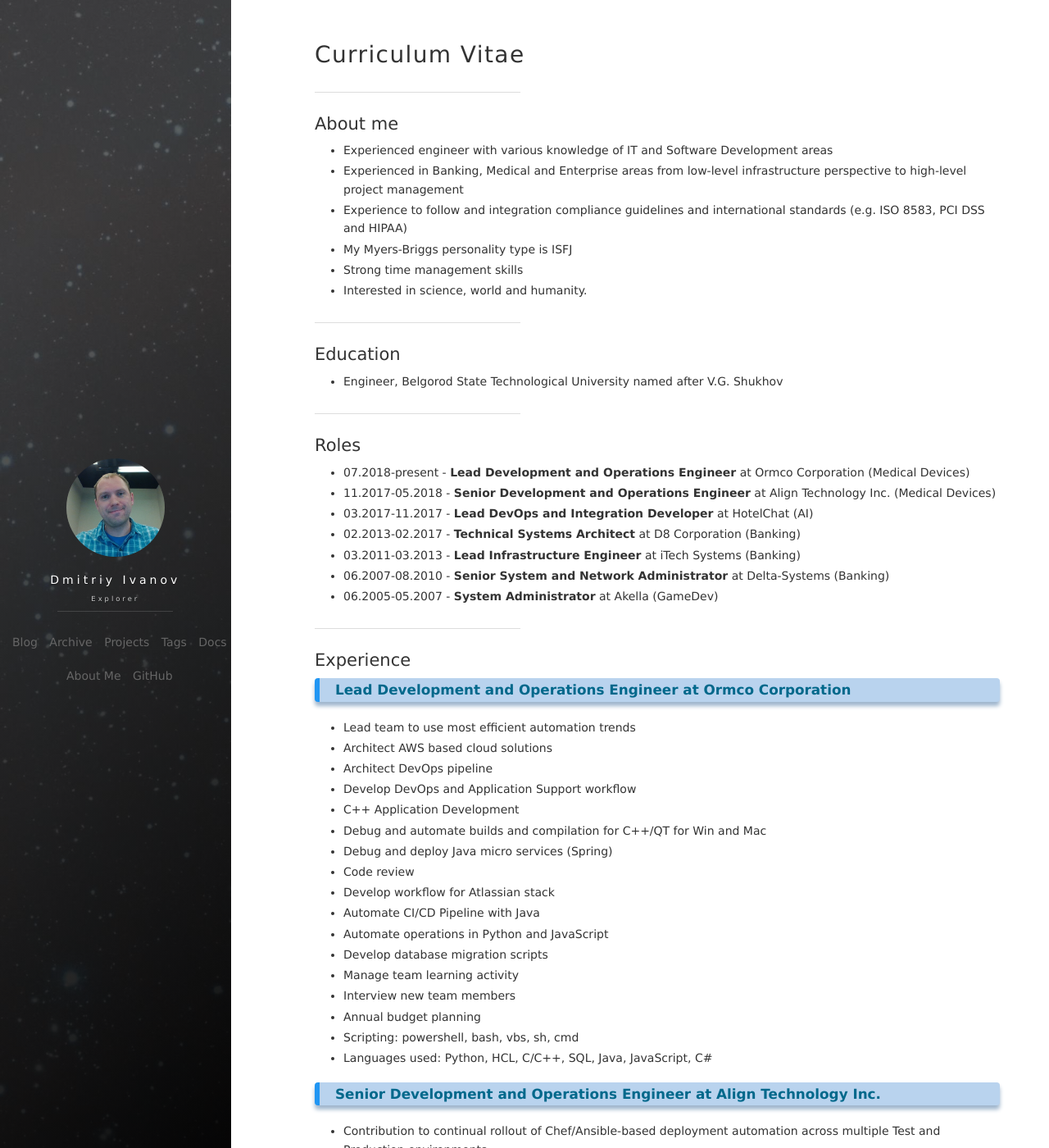
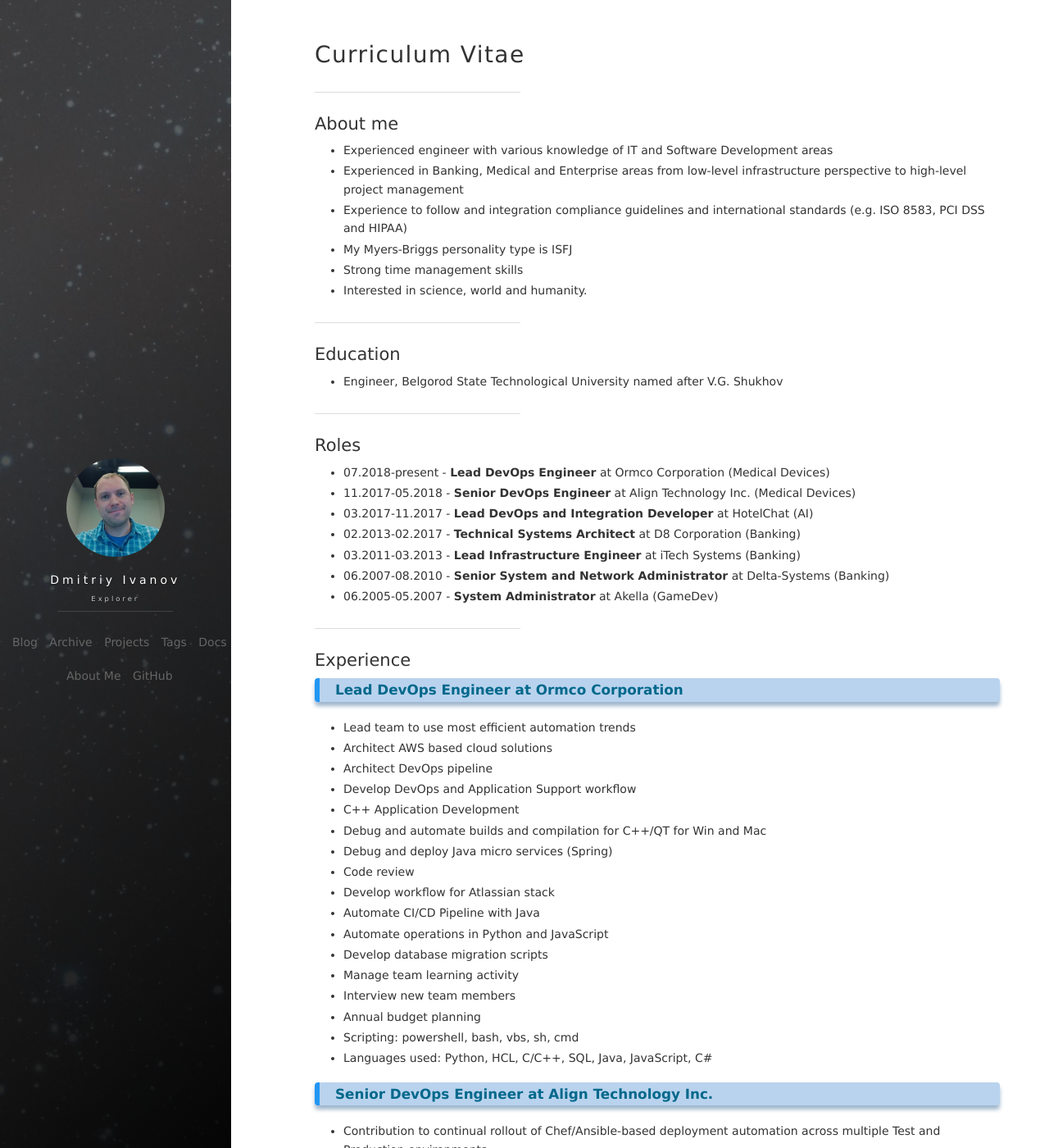
Before and after one commit to d-k-ivanov/d-k-ivanov.github.io, a Jekyll site: the page built from about.md, in a window 1280 px wide and 1400 px high. Shown: the whole window at 82% size. Built offline with Jekyll 4.4.1, drawn with Linux system fonts in a browser that asks for light colours; nearby versions of some CDN libraries; comment, search, counter and statistics services are not loaded.

Commit message:
Post 2019-09-24-10:09:59

```diff
--- a/about.md
+++ b/about.md
@@ -25,8 +25,8 @@
 
 ## Roles
 
-* 07.2018-present - **Lead Development and Operations Engineer** at Ormco Corporation (Medical Devices)
-* 11.2017-05.2018 - **Senior Development and Operations Engineer** at Align Technology Inc. (Medical Devices)
+* 07.2018-present - **Lead DevOps Engineer** at Ormco Corporation (Medical Devices)
+* 11.2017-05.2018 - **Senior DevOps Engineer** at Align Technology Inc. (Medical Devices)
 * 03.2017-11.2017 - **Lead DevOps and Integration Developer** at HotelChat (AI)
 * 02.2013-02.2017 - **Technical Systems Architect** at D8 Corporation (Banking)
 * 03.2011-03.2013 - **Lead Infrastructure Engineer** at iTech Systems (Banking)
@@ -37,7 +37,7 @@
 
 ## Experience
 
-### [**Lead Development and Operations Engineer at Ormco Corporation**](https://ormco.com)
+### [**Lead DevOps Engineer at Ormco Corporation**](https://ormco.com)
 
 * Lead team to use most efficient automation trends
 * Architect AWS based cloud solutions
@@ -57,7 +57,7 @@
 * Scripting: powershell, bash, vbs, sh, cmd
 * Languages used: Python, HCL, C/C++, SQL, Java, JavaScript, C#
 
-### [**Senior Development and Operations Engineer at Align Technology Inc.**](https://aligntech.com)
+### [**Senior DevOps Engineer at Align Technology Inc.**](https://aligntech.com)
 
 * Contribution to continual rollout of Chef/Ansible-based deployment automation across multiple Test and Production environments
 * Architect, develop and maintain docker-based infrastructure platform (Docker and Rancher)
```
